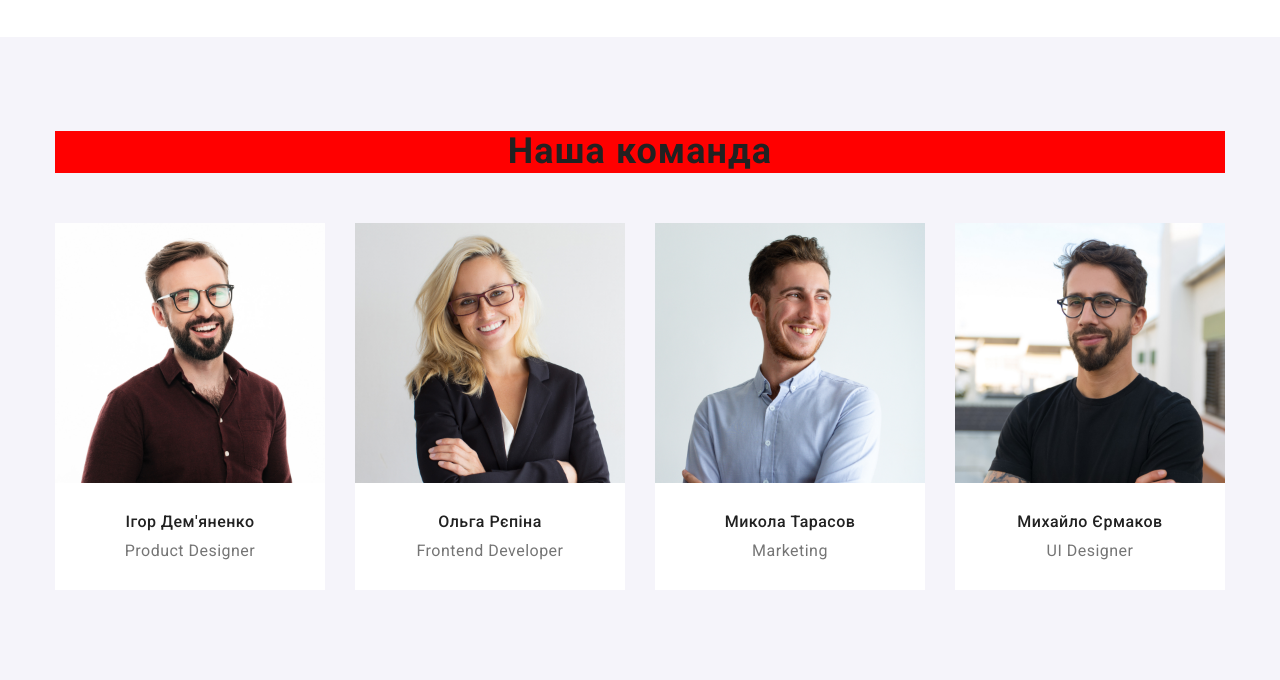
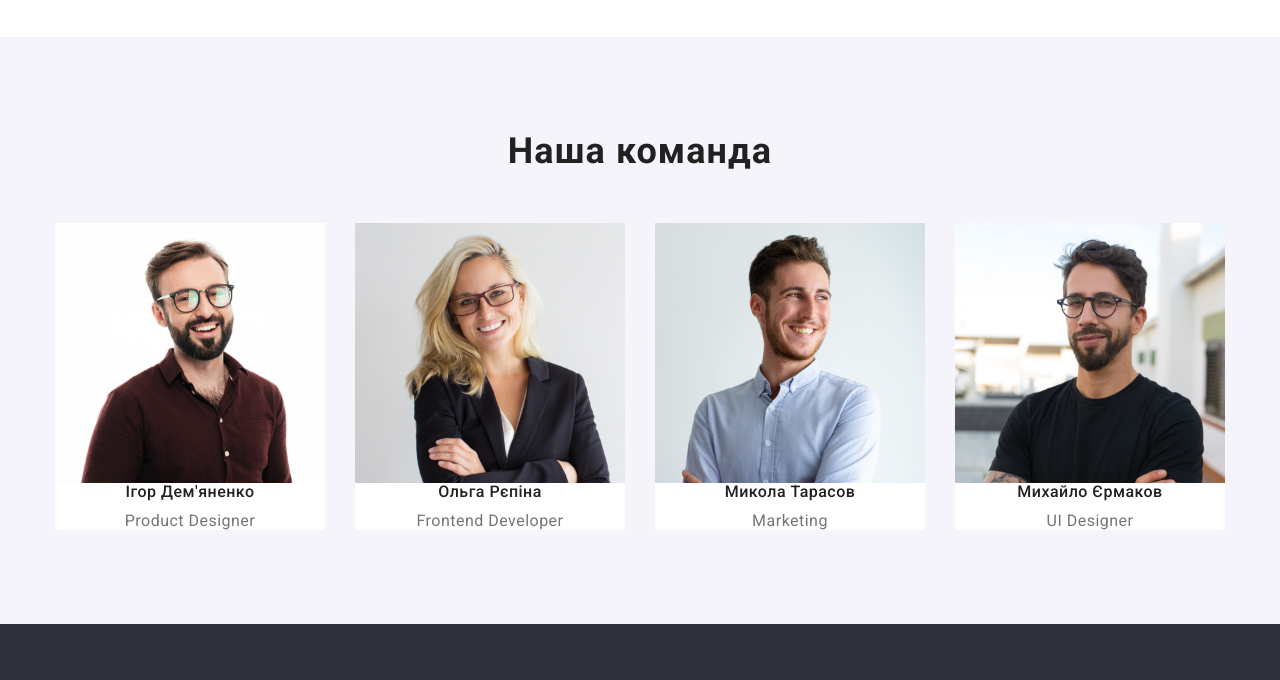
Before and after one commit to Helen0105/webstudio, a plain HTML site: page index.html in a window 1280 px wide. Shown: the part 1413-2093 px from the top of the page. Drawn offline with nearby package versions, Linux system fonts and the light colour scheme.

Commit message:
flex-basis

```diff
--- a/css/style.css
+++ b/css/style.css
@@ -165,10 +165,11 @@ border: none;
 .about-list{
     display: flex;
     gap: 30px;
+ margin-top: 50px;
 
 }
 .about-img{
-    padding-top: 50px;
+
     }
 
 /* team */
@@ -185,7 +186,6 @@ font-weight: 700;
 line-height: 1.16;
 letter-spacing: 1.08px;
 margin-bottom: 50px;
-background-color: red;
 }
 .team-name{
     color: var(--text-color);
@@ -194,9 +194,7 @@ font-size: 16px;
 font-weight: 500;
 line-height: 1.18;
 letter-spacing: 0.48px;
-padding-top: 30px;
-padding-bottom: 10px;
-
+margin-bottom: 10px;
 }
 .team-desk{
     color: var(--added-text) ;
@@ -205,9 +203,7 @@ font-size: 16px;
 font-weight: 400;
 line-height: 1.18;
 letter-spacing: 0.48px;
-display: flex;
-justify-content: center;
-padding-bottom: 30px;
+
 }
 .team-list{
     display: flex;
--- a/index.html
+++ b/index.html
@@ -128,13 +128,17 @@
               src="./imges/igor.jpg"
               alt="Ігор Дем'яненко"
               class="team-img"/>
+              <div class="team-box">
             <h2 class="team-name">Ігор Дем'яненко</h2>
             <p class="team-desk">Product Designer</p>
+              </div>
           </li>
           <li class="team-item">
             <img src="./imges/olga.jpg" alt="Ольга Рєпіна" class="team-img" />
+            <div class="team-box">
             <h2 class="team-name">Ольга Рєпіна</h2>
             <p class="team-desk">Frontend Developer</p>
+            </div>
           </li>
           <li class="team-item">
             <img
@@ -142,8 +146,9 @@
               alt="Микола Тарасов"
               class="team-img"
             />
-            <h2 class="team-name">Микола Тарасов</h2>
+            <div class="team-box"><h2 class="team-name">Микола Тарасов</h2>
             <p class="team-desk">Marketing</p>
+          </div>
           </li>
           <li class="team-item">
             <img
@@ -151,8 +156,10 @@
               alt="Михайло Єрмаков"
               class="team-img"
             />
+            <div class="team-box">
             <h2 class="team-name">Михайло Єрмаков</h2>
             <p class="team-desk">UI Designer</p>
+            </div>
           </li>
         </ul>
       </div>
```
Also changed, not shown: css/main.css (+5 -6 lines), pages/gallay.html (+1 -1 lines).
